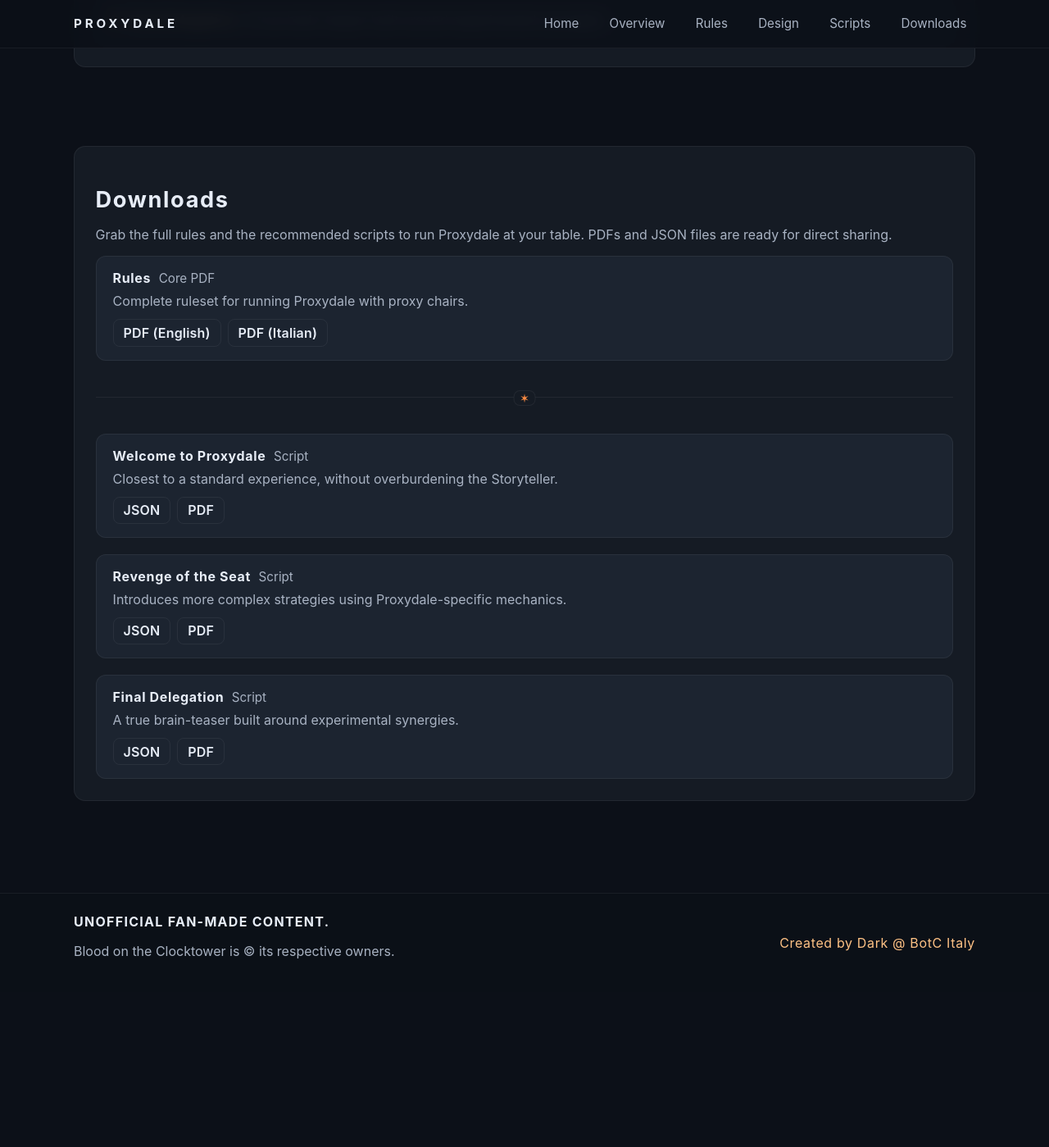
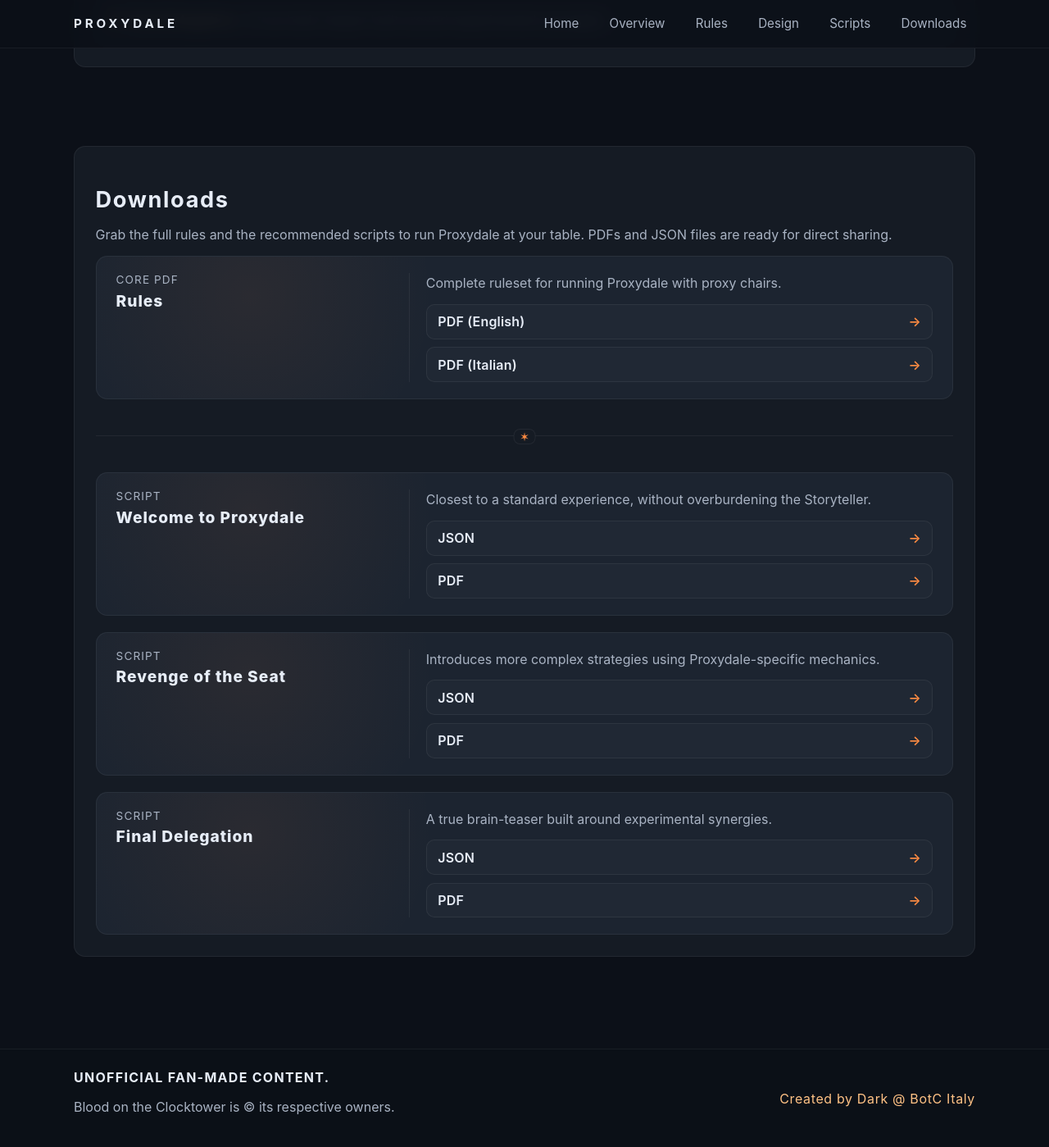
Before and after one commit to Darkseal/Proxydale, a Jekyll site: the page built from index.md, in a window 1280 px wide and 1400 px high, scrolled down 3444 px. Shown: the whole window at 82% size. Built offline with Jekyll 4.4.1, drawn with Linux system fonts in a browser that asks for light colours; before the commit the page ends 4654 px from its top, so only the background shows below that.

Commit message:
Redesign download cards

```diff
--- a/_includes/download-card.html
+++ b/_includes/download-card.html
@@ -1,12 +1,17 @@
 <div class="download-card">
-  <div class="download-card__header">
+  <div class="download-card__meta">
+    {% if include.subtitle %}<div class="download-card__eyebrow">{{ include.subtitle }}</div>{% endif %}
     <div class="download-card__title">{{ include.title }}</div>
-    {% if include.subtitle %}<div class="download-card__subtitle">{{ include.subtitle }}</div>{% endif %}
   </div>
-  {% if include.description %}<p class="download-card__description">{{ include.description }}</p>{% endif %}
-  <div class="download-card__links">
-    {% for link in include.links %}
-      <a class="download-link" href="{{ link.url | relative_url }}">{{ link.label }}</a>
-    {% endfor %}
+  <div class="download-card__content">
+    {% if include.description %}<p class="download-card__description">{{ include.description }}</p>{% endif %}
+    <div class="download-card__links">
+      {% for link in include.links %}
+        <a class="download-link" href="{{ link.url | relative_url }}">
+          <span class="download-link__label">{{ link.label }}</span>
+          <span class="download-link__arrow">→</span>
+        </a>
+      {% endfor %}
+    </div>
   </div>
 </div>
--- a/assets/css/styles.css
+++ b/assets/css/styles.css
@@ -250,60 +250,123 @@ section {
 .download-card {
   background: var(--panel-contrast);
   border: 1px solid var(--border);
-  padding: 1rem 1.25rem;
-  border-radius: 12px;
-  transition: transform var(--transition), border-color var(--transition);
+  padding: 1.25rem 1.5rem;
+  border-radius: 14px;
+  transition: transform var(--transition), border-color var(--transition), box-shadow var(--transition);
+  display: grid;
+  grid-template-columns: minmax(180px, 1.1fr) minmax(260px, 1.9fr);
+  gap: 1.25rem;
+  position: relative;
+  overflow: hidden;
+}
+
+.download-card::before {
+  content: "";
+  position: absolute;
+  inset: 0;
+  background: radial-gradient(circle at 18% 28%, rgba(255, 140, 66, 0.08), transparent 26%);
+  opacity: 0.8;
+  pointer-events: none;
 }
 
 .download-card:hover,
 .download-card:focus-within {
-  transform: translateY(-2px);
-  border-color: rgba(255, 255, 255, 0.12);
+  transform: translateY(-3px);
+  border-color: rgba(255, 255, 255, 0.14);
+  box-shadow: var(--shadow);
 }
 
-.download-card__header {
+.download-card__meta {
   display: flex;
-  align-items: baseline;
+  flex-direction: column;
+  gap: 0.35rem;
+  padding-right: 1rem;
+  border-right: 1px solid var(--border);
+  position: relative;
+  z-index: 1;
+}
+
+.download-card__eyebrow {
+  text-transform: uppercase;
+  letter-spacing: 0.08em;
+  font-size: 0.85rem;
+  color: var(--muted);
+}
+
+.download-card__title {
+  font-weight: 800;
+  letter-spacing: 0.05em;
+  font-size: 1.2rem;
+}
+
+.download-card__content {
+  display: flex;
+  flex-direction: column;
+  gap: 0.75rem;
+  position: relative;
+  z-index: 1;
+}
+
+.download-card__description {
+  margin: 0;
+  color: var(--muted);
+  line-height: 1.6;
+}
+
+.download-card__links {
+  display: grid;
   gap: 0.6rem;
 }
 
-.download-card__title {
-  font-weight: 700;
-  letter-spacing: 0.04em;
-}
-
-.download-card__subtitle {
-  color: var(--muted);
-  font-size: 0.95rem;
-}
-
-.download-card__description {
-  margin: 0.5rem 0 0.75rem;
-  color: var(--muted);
-}
-
-.download-card__links {
+.download-link {
   display: flex;
-  flex-wrap: wrap;
-  gap: 0.5rem;
-}
-
-.download-link {
-  padding: 0.35rem 0.75rem;
-  border-radius: 8px;
+  align-items: center;
+  justify-content: space-between;
+  padding: 0.65rem 0.85rem;
+  border-radius: 10px;
   border: 1px solid var(--border);
-  background: transparent;
+  background: rgba(255, 255, 255, 0.02);
   color: var(--text);
   font-weight: 600;
   letter-spacing: 0.01em;
-  transition: color var(--transition), border-color var(--transition), background var(--transition);
+  transition: color var(--transition), border-color var(--transition), background var(--transition), transform var(--transition);
+}
+
+.download-link__label {
+  display: inline-flex;
+  gap: 0.45rem;
+  align-items: center;
+}
+
+.download-link__arrow {
+  color: var(--accent);
+  font-size: 1rem;
+  transition: transform var(--transition);
 }
 
 .download-link:hover,
 .download-link:focus {
   border-color: rgba(255, 255, 255, 0.14);
   color: var(--accent);
-  background: rgba(255, 140, 66, 0.06);
+  background: rgba(255, 140, 66, 0.08);
+  transform: translateX(2px);
+}
+
+.download-link:hover .download-link__arrow,
+.download-link:focus .download-link__arrow {
+  transform: translateX(3px);
+}
+
+@media (max-width: 880px) {
+  .download-card {
+    grid-template-columns: 1fr;
+    gap: 0.75rem;
+  }
+
+  .download-card__meta {
+    border-right: none;
+    padding-right: 0;
+  }
 }
 
 .rune-divider {
```
